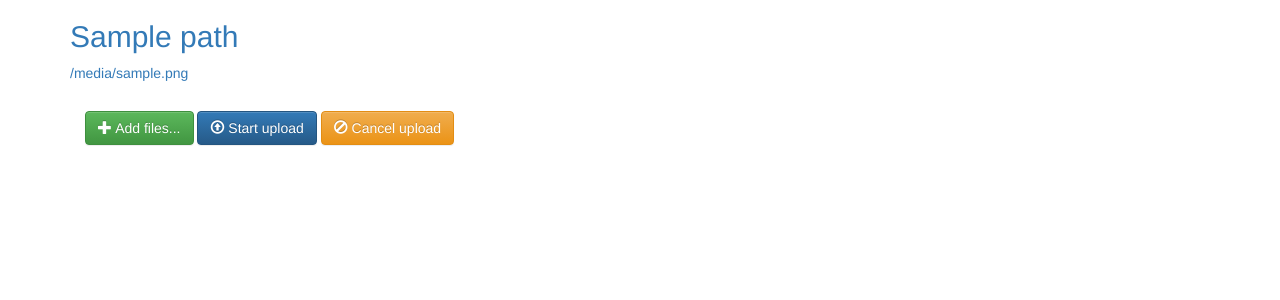
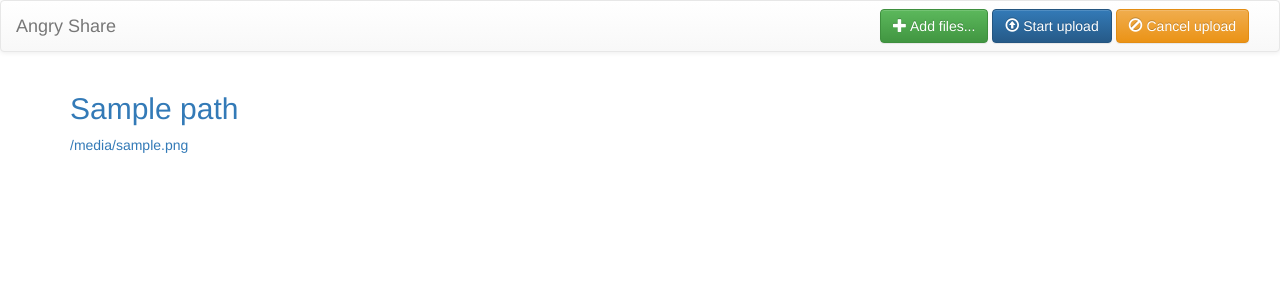
Before and after one commit to nckz/angryshare, a Flask app: template templates/directory_index.html in a window 1280 px wide. Shown: the top 300 px of the page. Run offline with Flask 2, Linux system fonts and the light colour scheme; the template is opened without the code that fills it: most values are stand-ins (such as "Sample title", 1, 10 or a date in 2020); some libraries are stand-ins or nearby versions.

Commit message:
Moved action buttons to the navbar.

```diff
--- a/templates/directory_index.html
+++ b/templates/directory_index.html
@@ -24,9 +24,6 @@
   <style>
     html, body {
       height: 100%;
-    }
-    #actions {
-      margin: 2em 0;
     }
 
     /* Mimic table appearance */
@@ -77,7 +74,40 @@
 </head>
 
 <body> <!-- BODY -->
+
+<nav class="navbar navbar-default">
+  <div class="container-fluid">
+    <!-- Brand and toggle get grouped for better mobile display -->
+    <div class="navbar-header">
+      <button type="button" class="navbar-toggle collapsed" data-toggle="collapse" data-target="#actions" aria-expanded="false">
+        <span class="sr-only">Toggle navigation</span>
+        <span class="icon-bar"></span>
+        <span class="icon-bar"></span>
+        <span class="icon-bar"></span>
+      </button>
+      <a class="navbar-brand" href="#">Angry Share</a>
+    </div>
+
+    <div class="collapse navbar-collapse pull-right" id="actions">
+        <button type="button" class="btn btn-success navbar-btn fileinput-button">
+            <i class="glyphicon glyphicon-plus"></i>
+            <span>Add files...</span></button>
+        <button type="submit" class="btn btn-primary start navbar-btn">
+            <i class="glyphicon glyphicon-upload"></i>
+            <span>Start upload</span>
+        </button>
+        <button type="reset" class="btn btn-warning cancel navbar-btn">
+            <i class="glyphicon glyphicon-ban-circle"></i>
+            <span>Cancel upload</span>
+        </button>
+
+    </div><!-- /.navbar-collapse -->
+  </div><!-- /.container-fluid -->
+</nav>
+
+
 <div class="container" id="container">
+
 
 <h2><!-- directory path navigation -->
 {% for path,url in pathlist %}<a href="{{url}}">{{path}}</a>{% endfor %}
@@ -93,25 +123,8 @@
     {% endfor %}
 </p>
 
-
-    <!-- upload buttons: add file, start, cancel -->
-    <div id="actions" class="row">
-
-      <div class="col-lg-7">
-        <!-- The fileinput-button span is used to style the file input field as button -->
-        <span class="btn btn-success fileinput-button">
-            <i class="glyphicon glyphicon-plus"></i>
-            <span>Add files...</span>
-        </span>
-        <button type="submit" class="btn btn-primary start">
-            <i class="glyphicon glyphicon-upload"></i>
-            <span>Start upload</span>
-        </button>
-        <button type="reset" class="btn btn-warning cancel">
-            <i class="glyphicon glyphicon-ban-circle"></i>
-            <span>Cancel upload</span>
-        </button>
-      </div>
+    <!-- upload total progress -->
+    <div class="row">
 
       <div class="col-lg-5">
         <!-- The global file processing state -->
@@ -123,7 +136,6 @@
       </div>
 
     </div>
-
 
     <!-- preview panel -->
     <div class="table table-striped files" id="previews">
@@ -160,6 +172,8 @@
       </div>
 
     </div>
+
+</div> <!-- container -->
 
     <script>
       // Get the template HTML and remove it from the doument
@@ -215,6 +229,5 @@
     </script>
 
 
-</div>
 </body>
 </html>
```
